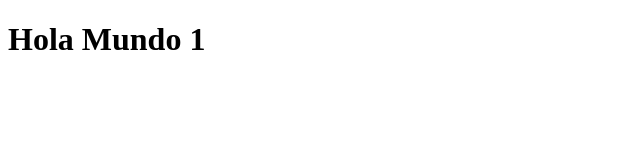
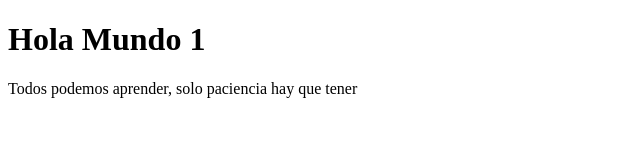
Before and after one commit to jjmelgarf/PROYECTO1_REMOT, a plain HTML site: page INDEX.HTML in a window 1280 px wide. Shown: the whole page, without its empty margins (0-640 px from the left). Drawn offline with Linux system fonts and the light colour scheme.

Commit message:
prueba 2

```diff
--- a/INDEX.HTML
+++ b/INDEX.HTML
@@ -8,5 +8,7 @@
 </head>
 <body>
     <h1>Hola Mundo 1</h1>
+    <p>Todos podemos aprender, solo paciencia hay que tener</p>
+
 </body>
 </html>
```
